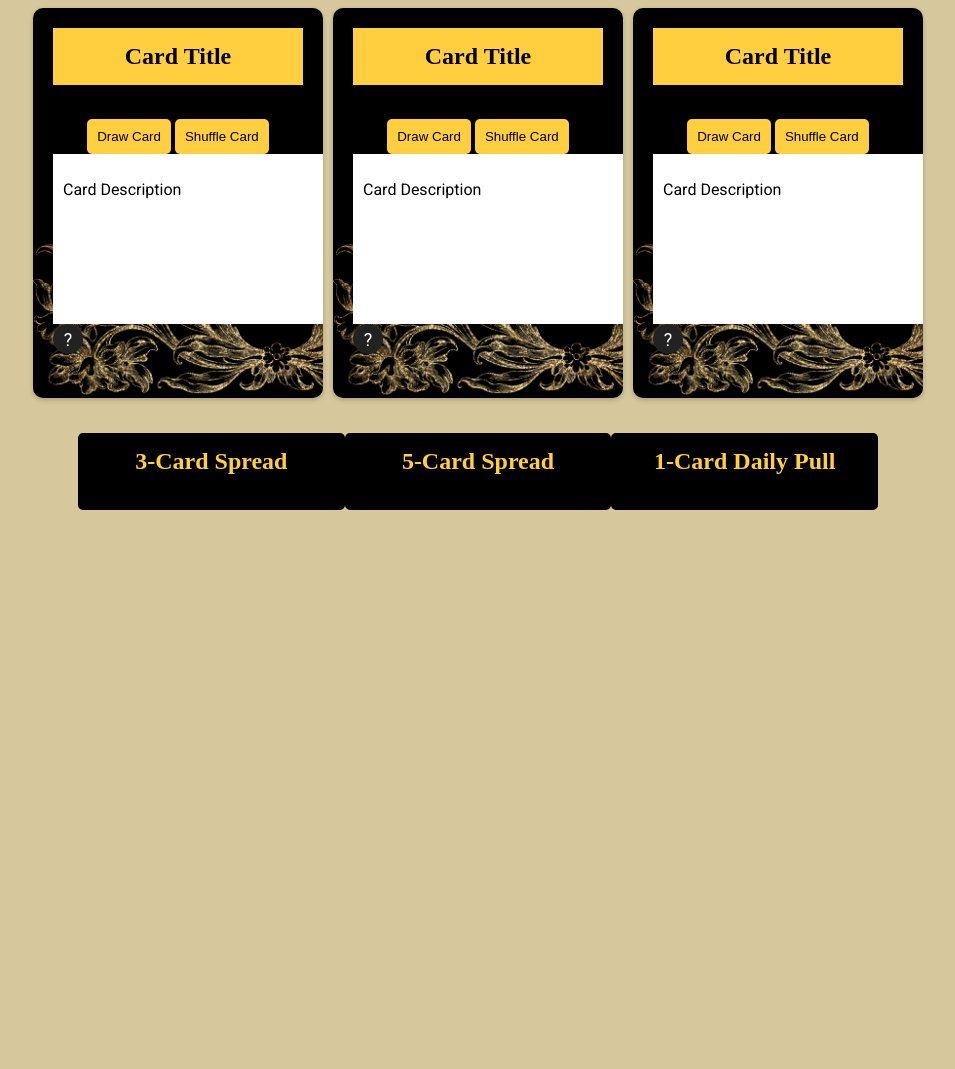
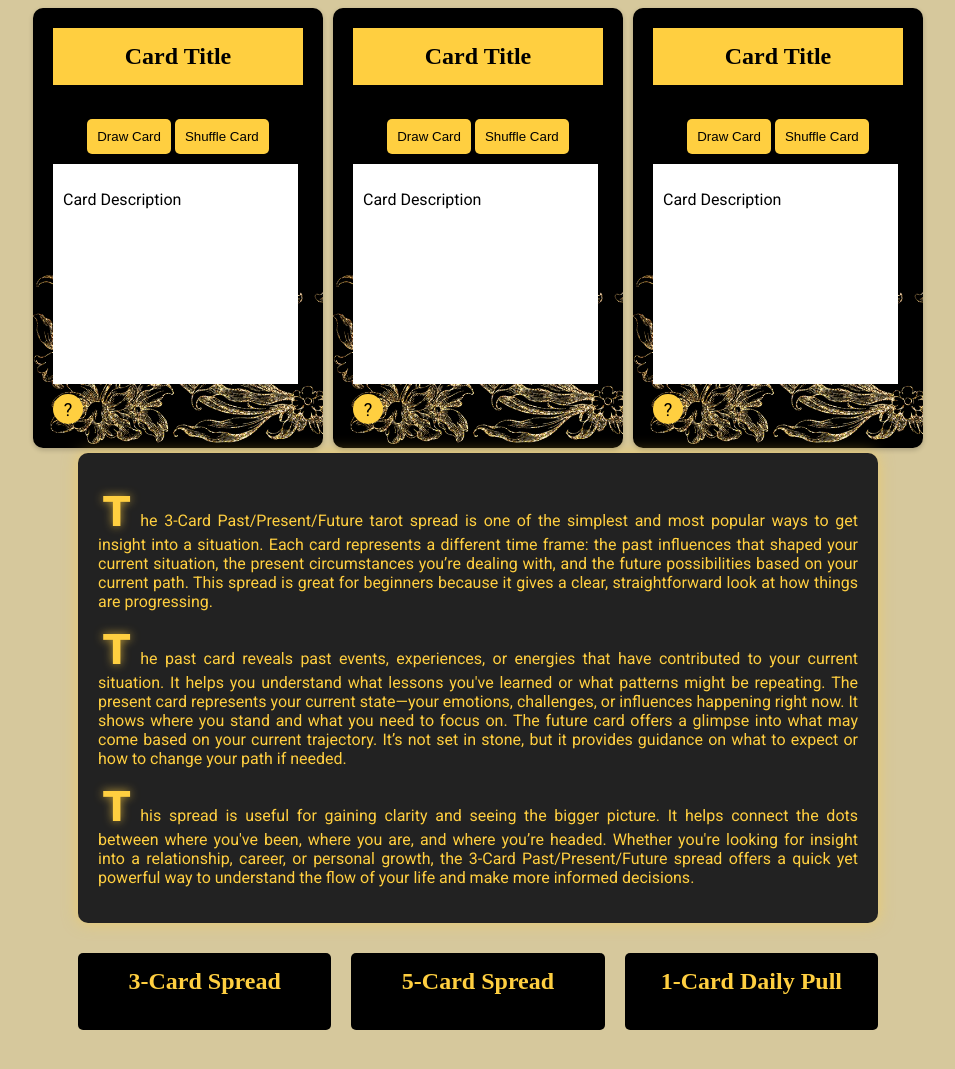
Before and after one commit to Bach6969/tarot_capstone_project, a website: page public/index.html in a window 1280 px wide. Shown: the part 135-1204 px from the top of the page, without its empty margins (162-1117 px from the left). Before the commit the page ends 800 px from the top, so only its background shows below. Drawn offline with Linux system fonts and the light colour scheme; a web font is replaced by a local one.

Commit message:
broke something

```diff
--- a/public/css/style.css
+++ b/public/css/style.css
@@ -120,8 +120,8 @@ h3 {
 }
 .info-icon {
     margin-top: 10px;
-    background-color: #222;
-    color: white;
+    background-color: #ffcf40;
+    color: rgb(0, 0, 0);
     border-radius: 50%;
     width: 30px;
     height: 30px;
@@ -133,7 +133,7 @@ h3 {
     position: relative;
 }
 .card:hover .info-icon {
-    background-color: #444;
+    background-color: #f3d681;
 }
 .info-icon[data-tooltip]:hover::after {
     content: attr(data-tooltip);
@@ -141,8 +141,8 @@ h3 {
     bottom: 40px;
     left: 50%;
     transform: translateX(-50%);
-    background-color: #333;
-    color: #fff;
+    background-color: #f3d681;
+    color: #000;
     padding: 8px;
     border-radius: 5px;
     width: 200px;
@@ -150,16 +150,33 @@ h3 {
     font-size: 14px;
     box-shadow: 0 4px 10px rgba(0,0,0,0.2);
 }
+.info-area {
+    background: #222;
+    color: #ffcf40;
+    padding: 20px;
+    border-radius: 10px;
+    text-align: justify;
+    box-shadow: 0 0 15px rgba(255, 207, 64, 0.5);
+}
+
+.info-area p::first-letter {
+    font-size: 2.5em;
+    font-weight: bold;
+    font-family: "Fleur De Leah", cursive;
+    text-shadow: 0 0 10px rgba(255, 207, 64, 0.7);
+    padding: 5px;
+    padding-right: 10px;
+}
   /* Large Screens (Desktop) */
   @media (min-width: 1000px) {
     .tarot-container {
         padding: 40px;
     }
     .desc {
-        height: 150px;
-        width: 100%;
+        height: 200px;
+        width: 90%;
         max-width: 350px;
-        margin-top: 0;
+        margin-top: 10;
         text-align: justify;
     }
     .cards {
@@ -167,16 +184,17 @@ h3 {
     }
     .card {
         width: 250px;
-        height: 350px;
+        height: 400px;
     }
     .footer-section {
         flex-direction: row;
+        gap: 20px;
         justify-content: space-around;
     }
     .footer-section div, .class-box {
 
     }
     .info-icon {
-        margin-top: 0;
+        margin-top: 10;
     }
   }
--- a/public/index.html
+++ b/public/index.html
@@ -7,6 +7,7 @@
     <link rel="preconnect" href="https://fonts.googleapis.com">
     <link rel="preconnect" href="https://fonts.gstatic.com" crossorigin>
     <link href="https://fonts.googleapis.com/css2?family=DM+Serif+Text:ital@0;1&family=Roboto:ital,wght@0,100;0,300;0,400;0,500;0,700;0,900;1,100;1,300;1,400;1,500;1,700;1,900&display=swap" rel="stylesheet">
+    <link href="https://fonts.googleapis.com/css2?family=Fleur+De+Leah&display=swap" rel="stylesheet">
     <link rel="stylesheet" href="css/style.css">
 </head>
 <body>
@@ -36,6 +37,11 @@
         </div>
     </div>
 
+    <div class="info-area">
+        <p>The 3-Card Past/Present/Future tarot spread is one of the simplest and most popular ways to get insight into a situation. Each card represents a different time frame: the past influences that shaped your current situation, the present circumstances you’re dealing with, and the future possibilities based on your current path. This spread is great for beginners because it gives a clear, straightforward look at how things are progressing.</p>
+        <p>The past card reveals past events, experiences, or energies that have contributed to your current situation. It helps you understand what lessons you've learned or what patterns might be repeating. The present card represents your current state—your emotions, challenges, or influences happening right now. It shows where you stand and what you need to focus on. The future card offers a glimpse into what may come based on your current trajectory. It’s not set in stone, but it provides guidance on what to expect or how to change your path if needed.</p>
+        <p>This spread is useful for gaining clarity and seeing the bigger picture. It helps connect the dots between where you've been, where you are, and where you’re headed. Whether you're looking for insight into a relationship, career, or personal growth, the 3-Card Past/Present/Future spread offers a quick yet powerful way to understand the flow of your life and make more informed decisions.</p>
+    </div>
     <div class="footer-section">
         <div>
             <h2><a href=" ">3-Card Spread</a></h2>
```
